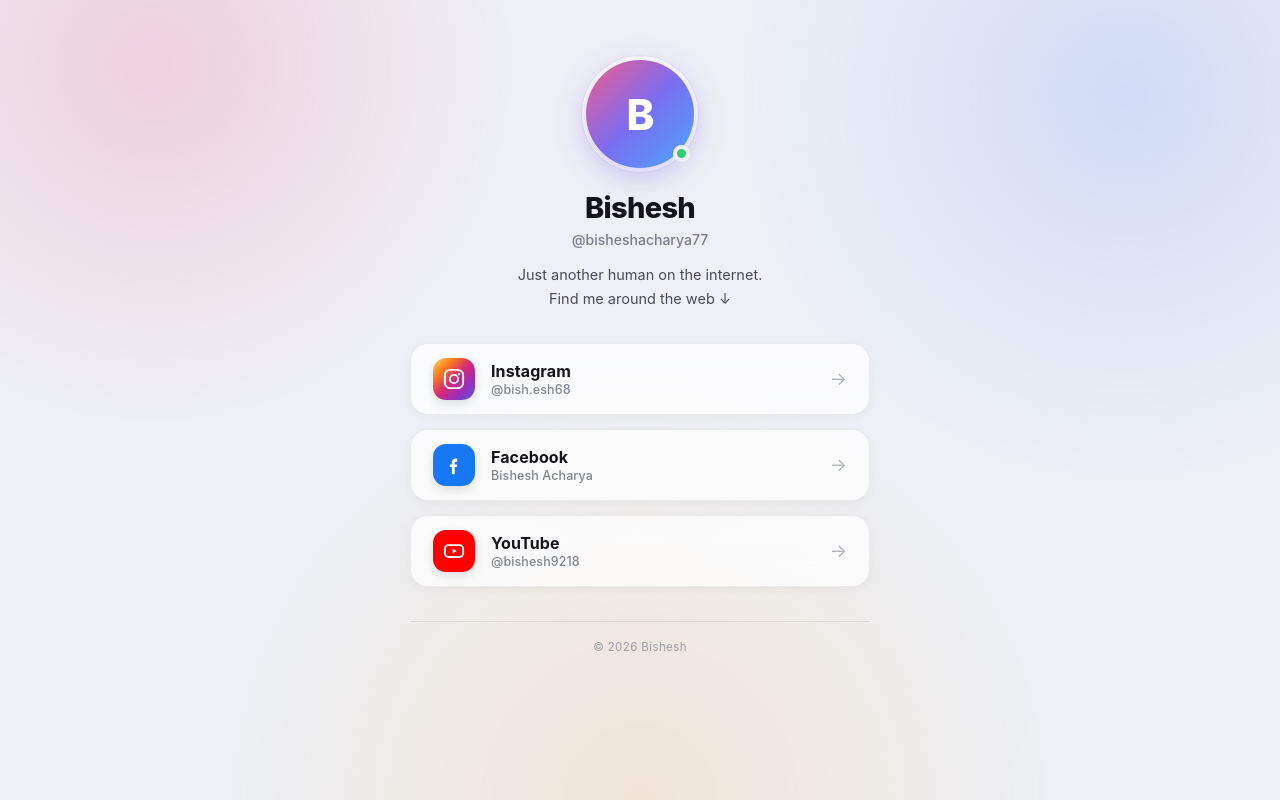
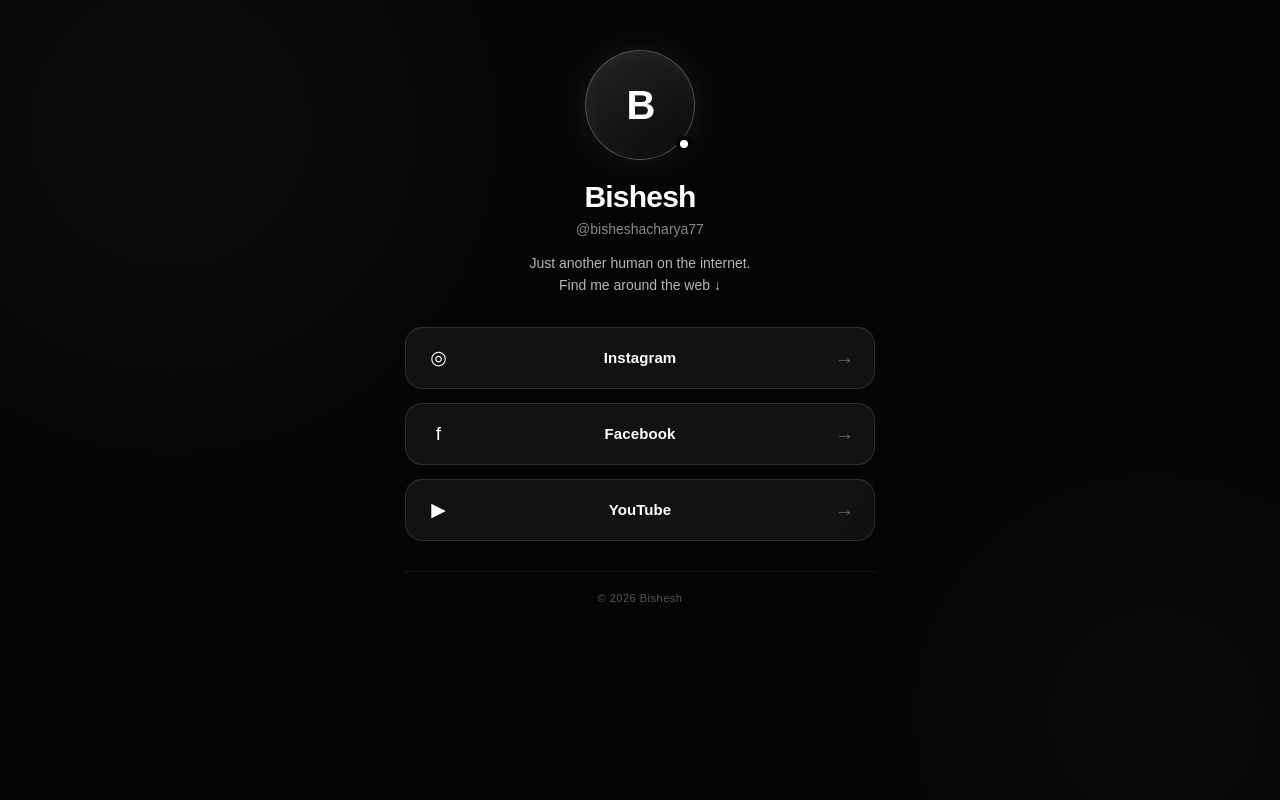
Before and after one commit to bisheshacharya77-ship-it/bisheshacharya77.github.io, a plain HTML site: page index.html in a window 1280 px wide. Drawn offline with Linux system fonts and the light colour scheme.

Commit message:
Update index.html

```diff
--- a/index.html
+++ b/index.html
@@ -3,116 +3,173 @@
 <head>
     <meta charset="UTF-8">
     <meta name="viewport" content="width=device-width, initial-scale=1.0">
+
     <title>Bishesh — Socials</title>
+
     <meta name="description" content="Find Bishesh on social media.">
+
     <style>
-    * { margin: 0; padding: 0; box-sizing: border-box; }
-    html { scroll-behavior: smooth; }
+        * {
+            margin: 0;
+            padding: 0;
+            box-sizing: border-box;
+        }
+
+        html {
+            scroll-behavior: smooth;
+        }
 
         body {
             min-height: 100vh;
-        font-family: -apple-system, BlinkMacSystemFont, "Segoe UI", Arial, sans-serif;
-        color: #101014;
-        background: #eef0f5;
+            font-family: Arial, Helvetica, sans-serif;
+            color: #fff;
+            background: #050505;
             overflow-x: hidden;
-        position: relative;
         }
 
-    /* Ambient color background */
+        /* Animated background */
+
         body::before {
             content: "";
             position: fixed;
-        inset: 0;
-        background:
-            radial-gradient(600px circle at 12% 8%, rgba(240, 80, 130, 0.20), transparent 60%),
-            radial-gradient(650px circle at 88% 12%, rgba(80, 130, 255, 0.18), transparent 60%),
-            radial-gradient(700px circle at 50% 100%, rgba(255, 170, 60, 0.16), transparent 60%);
+            width: 500px;
+            height: 500px;
+            background: #ffffff;
+            opacity: 0.035;
+            filter: blur(130px);
+            border-radius: 50%;
+            top: -180px;
+            left: -150px;
+            animation: float1 8s ease-in-out infinite alternate;
             pointer-events: none;
-        z-index: 0;
         }
 
+        body::after {
+            content: "";
+            position: fixed;
+            width: 450px;
+            height: 450px;
+            background: #888;
+            opacity: 0.04;
+            filter: blur(130px);
+            border-radius: 50%;
+            bottom: -180px;
+            right: -150px;
+            animation: float2 10s ease-in-out infinite alternate;
+            pointer-events: none;
+        }
+
+        @keyframes float1 {
+            from {
+                transform: translate(0, 0);
+            }
+            to {
+                transform: translate(100px, 80px);
+            }
+        }
+
+        @keyframes float2 {
+            from {
+                transform: translate(0, 0);
+            }
+            to {
+                transform: translate(-100px, -80px);
+            }
+        }
+
+        /* Main */
+
         .page {
-        position: relative;
-        z-index: 1;
             width: 100%;
             min-height: 100vh;
             display: flex;
             justify-content: center;
-        padding: 60px 18px;
+            padding: 50px 18px;
+            position: relative;
         }
 
         .container {
             width: 100%;
-        max-width: 460px;
+            max-width: 470px;
             text-align: center;
-        animation: appear 0.7s ease;
+            animation: appear 0.8s ease;
         }
 
         @keyframes appear {
-        from { opacity: 0; transform: translateY(20px); }
-        to { opacity: 1; transform: translateY(0); }
+            from {
+                opacity: 0;
+                transform: translateY(25px);
+            }
+            to {
+                opacity: 1;
+                transform: translateY(0);
+            }
         }
 
         /* Profile */
+
         .profile-wrapper {
             position: relative;
-        width: 108px;
-        height: 108px;
-        margin: 0 auto 22px;
+            width: 110px;
+            height: 110px;
+            margin: 0 auto 20px;
         }
 
         .profile {
-        width: 108px;
-        height: 108px;
+            width: 110px;
+            height: 110px;
             border-radius: 50%;
             display: flex;
             align-items: center;
             justify-content: center;
-        background: linear-gradient(135deg, #f45d8c 0%, #7b6cf0 50%, #4aa8ff 100%);
+
+            background:
+                linear-gradient(145deg, #242424, #080808);
+
+            border: 1px solid rgba(255,255,255,0.25);
+
             box-shadow:
-            0 8px 30px rgba(120, 90, 230, 0.35),
-            0 0 0 4px #fff,
-            0 0 0 5px rgba(0,0,0,0.04);
-        font-size: 42px;
-        font-weight: 800;
-        letter-spacing: -1px;
-        color: #fff;
+                0 0 35px rgba(255,255,255,0.08),
+                inset 0 0 25px rgba(255,255,255,0.04);
+
+            font-size: 40px;
+            font-weight: 700;
+            letter-spacing: -2px;
         }
 
         .online {
             position: absolute;
-        width: 17px;
-        height: 17px;
-        right: 4px;
-        bottom: 6px;
-        background: #2ecc71;
+            width: 16px;
+            height: 16px;
+            right: 3px;
+            bottom: 8px;
+            background: #fff;
             border-radius: 50%;
-        border: 4px solid #eef0f5;
+            border: 4px solid #050505;
         }
 
         h1 {
-        font-size: 29px;
-        font-weight: 800;
-        letter-spacing: -0.7px;
-        margin-bottom: 6px;
-        color: #14141a;
+            font-size: 30px;
+            font-weight: 700;
+            letter-spacing: -0.8px;
+            margin-bottom: 7px;
         }
 
         .username {
-        color: #7a7d8a;
+            color: #888;
             font-size: 14px;
             margin-bottom: 15px;
-        font-weight: 500;
         }
 
         .bio {
-        color: #494c58;
-        font-size: 14.5px;
-        line-height: 1.65;
-        margin-bottom: 32px;
+            color: #b5b5b5;
+            font-size: 14px;
+            line-height: 1.6;
+            margin-bottom: 30px;
         }
 
         /* Social links */
+
         .links {
             display: flex;
             flex-direction: column;
@@ -122,199 +179,270 @@
         .link {
             position: relative;
             width: 100%;
-        min-height: 68px;
+            min-height: 62px;
+
             display: flex;
             align-items: center;
-        padding: 14px 22px;
+            justify-content: center;
+
+            padding: 15px 55px;
+
+            color: white;
             text-decoration: none;
-        color: #14141a;
-        background: rgba(255,255,255,0.75);
-        border: 1px solid rgba(20,20,26,0.07);
-        border-radius: 18px;
+
+            background: rgba(255,255,255,0.055);
+            border: 1px solid rgba(255,255,255,0.11);
+
+            border-radius: 17px;
+
             backdrop-filter: blur(14px);
             -webkit-backdrop-filter: blur(14px);
-        box-shadow: 0 2px 10px rgba(20,20,26,0.04);
-        transition: transform 0.25s ease, box-shadow 0.25s ease, border-color 0.25s ease, background 0.25s ease;
+
+            transition:
+                transform 0.25s ease,
+                background 0.25s ease,
+                border-color 0.25s ease,
+                box-shadow 0.25s ease;
+
             animation: slide 0.6s ease backwards;
-        overflow: hidden;
         }
 
-    .link::before {
-        content: "";
-        position: absolute;
-        inset: 0;
-        opacity: 0;
-        transition: opacity 0.25s ease;
-        z-index: 0;
+        .link:nth-child(1) {
+            animation-delay: 0.1s;
         }
 
-    .link:nth-child(1) { animation-delay: 0.08s; }
-    .link:nth-child(2) { animation-delay: 0.16s; }
-    .link:nth-child(3) { animation-delay: 0.24s; }
+        .link:nth-child(2) {
+            animation-delay: 0.2s;
+        }
+
+        .link:nth-child(3) {
+            animation-delay: 0.3s;
+        }
 
         @keyframes slide {
-        from { opacity: 0; transform: translateY(14px); }
-        to { opacity: 1; transform: translateY(0); }
+            from {
+                opacity: 0;
+                transform: translateY(15px);
+            }
+
+            to {
+                opacity: 1;
+                transform: translateY(0);
+            }
         }
 
         .link:hover {
-        transform: translateY(-4px) scale(1.015);
-        box-shadow: 0 14px 32px rgba(20,20,26,0.14);
-        border-color: rgba(20,20,26,0.12);
+            transform: translateY(-4px) scale(1.01);
+
+            background: rgba(255,255,255,0.10);
+
+            border-color: rgba(255,255,255,0.25);
+
+            box-shadow:
+                0 12px 35px rgba(0,0,0,0.35),
+                0 0 20px rgba(255,255,255,0.04);
         }
 
-    .link.instagram::before {
-        background: linear-gradient(135deg, #feda75, #fa7e1e, #d62976, #962fbf, #4f5bd5);
+        .link:active {
+            transform: scale(0.98);
         }
-    .link.facebook::before { background: #1877F2; }
-    .link.youtube::before { background: #FF0000; }
 
-    .link:hover::before { opacity: 0.09; }
+        .icon {
+            position: absolute;
+            left: 20px;
 
-    .icon-badge {
-        position: relative;
-        z-index: 1;
-        width: 42px;
-        height: 42px;
-        min-width: 42px;
-        border-radius: 13px;
+            width: 25px;
+            height: 25px;
+
             display: flex;
             align-items: center;
             justify-content: center;
-        margin-right: 16px;
-        box-shadow: 0 4px 12px rgba(0,0,0,0.12);
-    }
 
-    .icon-badge.instagram {
-        background: linear-gradient(135deg, #feda75 0%, #fa7e1e 25%, #d62976 50%, #962fbf 75%, #4f5bd5 100%);
-    }
-    .icon-badge.facebook { background: #1877F2; }
-    .icon-badge.youtube { background: #FF0000; }
-
-    .icon-badge svg { width: 22px; height: 22px; }
-
-    .link-text {
-        position: relative;
-        z-index: 1;
-        font-size: 16px;
-        font-weight: 700;
-        letter-spacing: 0.1px;
-        text-align: left;
-        flex: 1;
-    }
-
-    .link-sub {
-        display: block;
-        font-size: 12.5px;
-        font-weight: 500;
-        color: #82858f;
-        margin-top: 1px;
+            font-size: 19px;
         }
 
         .arrow {
-        position: relative;
-        z-index: 1;
-        color: #b0b3bd;
-        font-size: 18px;
+            position: absolute;
+            right: 20px;
+
+            color: #666;
+            font-size: 19px;
+
             transition: 0.25s;
         }
 
         .link:hover .arrow {
-        color: #14141a;
+            color: #fff;
             transform: translateX(4px);
         }
 
+        .link-text {
+            font-size: 15px;
+            font-weight: 600;
+            letter-spacing: 0.1px;
+        }
+
         /* Divider */
+
         .divider {
             width: 100%;
             height: 1px;
-        background: rgba(20,20,26,0.08);
-        margin: 34px 0 18px;
+            background: rgba(255,255,255,0.07);
+            margin: 30px 0 20px;
         }
 
         /* Footer */
+
         .footer {
-        color: #9a9caa;
-        font-size: 11.5px;
-        letter-spacing: 0.4px;
+            color: #555;
+            font-size: 11px;
+            letter-spacing: 0.5px;
+            padding-bottom: 20px;
         }
 
+        /* Mobile */
+
         @media (max-width: 500px) {
-        .page { padding: 40px 16px; }
-        .profile, .profile-wrapper { width: 92px; height: 92px; }
-        .profile { font-size: 34px; }
-        h1 { font-size: 25px; }
-        .link { min-height: 62px; padding: 12px 18px; }
-        .icon-badge { width: 38px; height: 38px; min-width: 38px; margin-right: 13px; }
+
+            .page {
+                padding: 35px 16px;
+            }
+
+            .profile,
+            .profile-wrapper {
+                width: 95px;
+                height: 95px;
+            }
+
+            .profile {
+                font-size: 34px;
+            }
+
+            h1 {
+                font-size: 27px;
+            }
+
+            .link {
+                min-height: 59px;
+            }
         }
     </style>
 </head>
+
+
 <body>
+
 <div class="page">
+
     <main class="container">
 
+        <!-- Profile -->
+
         <div class="profile-wrapper">
-            <div class="profile">B</div>
-            <div class="online"></div>
+
+            <div class="profile">
+                B
             </div>
 
+            <div class="online"></div>
+
+        </div>
+
+
         <h1>Bishesh</h1>
-        <div class="username">@bisheshacharya77</div>
+
+        <div class="username">
+            @bisheshacharya77
+        </div>
+
         <div class="bio">
             Just another human on the internet.<br>
             Find me around the web ↓
         </div>
 
+
+        <!-- Social Links -->
+
         <div class="links">
 
-            <a class="link instagram" href="https://www.instagram.com/bish.esh68/" target="_blank" rel="noopener noreferrer">
-                <span class="icon-badge instagram">
-                    <svg viewBox="0 0 24 24" fill="none" xmlns="http://www.w3.org/2000/svg">
-                        <rect x="2" y="2" width="20" height="20" rx="6" stroke="white" stroke-width="2"/>
-                        <circle cx="12" cy="12" r="4.5" stroke="white" stroke-width="2"/>
-                        <circle cx="17.4" cy="6.6" r="1.3" fill="white"/>
-                    </svg>
-                </span>
+            <!-- Instagram -->
+
+            <a
+                class="link"
+                href="https://www.instagram.com/bish.esh68/"
+                target="_blank"
+                rel="noopener noreferrer"
+            >
+
+                <span class="icon">◎</span>
+
                 <span class="link-text">
                     Instagram
-                    <span class="link-sub">@bish.esh68</span>
                 </span>
-                <span class="arrow">→</span>
+
+                <span class="arrow">
+                    →
+                </span>
+
             </a>
 
-            <a class="link facebook" href="https://www.facebook.com/bishesh.acharya.14" target="_blank" rel="noopener noreferrer">
-                <span class="icon-badge facebook">
-                    <svg viewBox="0 0 24 24" fill="none" xmlns="http://www.w3.org/2000/svg">
-                        <path d="M15.5 8.5H13.8C13.25 8.5 12.8 8.95 12.8 9.5V11.5H15.5L15.1 14.2H12.8V22H9.7V14.2H7.5V11.5H9.7V9.2C9.7 6.9 11.4 5 13.7 5H15.5V8.5Z" fill="white"/>
-                    </svg>
-                </span>
+
+            <!-- Facebook -->
+
+            <a
+                class="link"
+                href="https://www.facebook.com/bishesh.acharya.14"
+                target="_blank"
+                rel="noopener noreferrer"
+            >
+
+                <span class="icon">f</span>
+
                 <span class="link-text">
                     Facebook
-                    <span class="link-sub">Bishesh Acharya</span>
                 </span>
-                <span class="arrow">→</span>
+
+                <span class="arrow">
+                    →
+                </span>
+
             </a>
 
-            <a class="link youtube" href="https://www.youtube.com/@bishesh9218" target="_blank" rel="noopener noreferrer">
-                <span class="icon-badge youtube">
-                    <svg viewBox="0 0 24 24" fill="none" xmlns="http://www.w3.org/2000/svg">
-                        <rect x="2" y="5.5" width="20" height="13" rx="4" stroke="white" stroke-width="2"/>
-                        <path d="M10.5 9.5L15 12L10.5 14.5V9.5Z" fill="white"/>
-                    </svg>
-                </span>
+
+            <!-- YouTube -->
+
+            <a
+                class="link"
+                href="https://www.youtube.com/@bishesh9218"
+                target="_blank"
+                rel="noopener noreferrer"
+            >
+
+                <span class="icon">▶</span>
+
                 <span class="link-text">
                     YouTube
-                    <span class="link-sub">@bishesh9218</span>
                 </span>
-                <span class="arrow">→</span>
+
+                <span class="arrow">
+                    →
+                </span>
+
             </a>
 
         </div>
 
+
         <div class="divider"></div>
-        <div class="footer">© 2026 Bishesh</div>
+
+
+        <div class="footer">
+            © 2026 Bishesh
+        </div>
 
     </main>
+
 </div>
+
 </body>
 </html>
```
Lines whose indentation alone changed are shown as unchanged.
